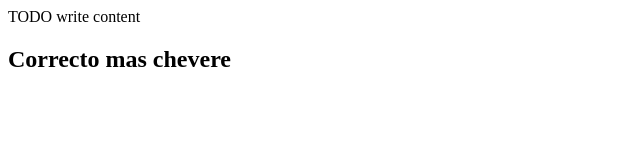
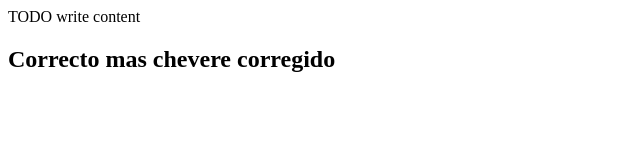
Before and after one commit to Yrigoin08/Proyecto-001, a plain HTML site: page index.html in a window 1280 px wide. Shown: the whole page, without its empty margins (0-640 px from the left). Drawn offline with Linux system fonts and the light colour scheme.

Commit message:
*Modificar

```diff
--- a/index.html
+++ b/index.html
@@ -12,6 +12,6 @@ and open the template in the editor.
     </head>
     <body>
         <div>TODO write content</div>
-        <h2>Correcto mas chevere</h2>
+        <h2>Correcto mas chevere corregido</h2>
     </body>
 </html>
```
